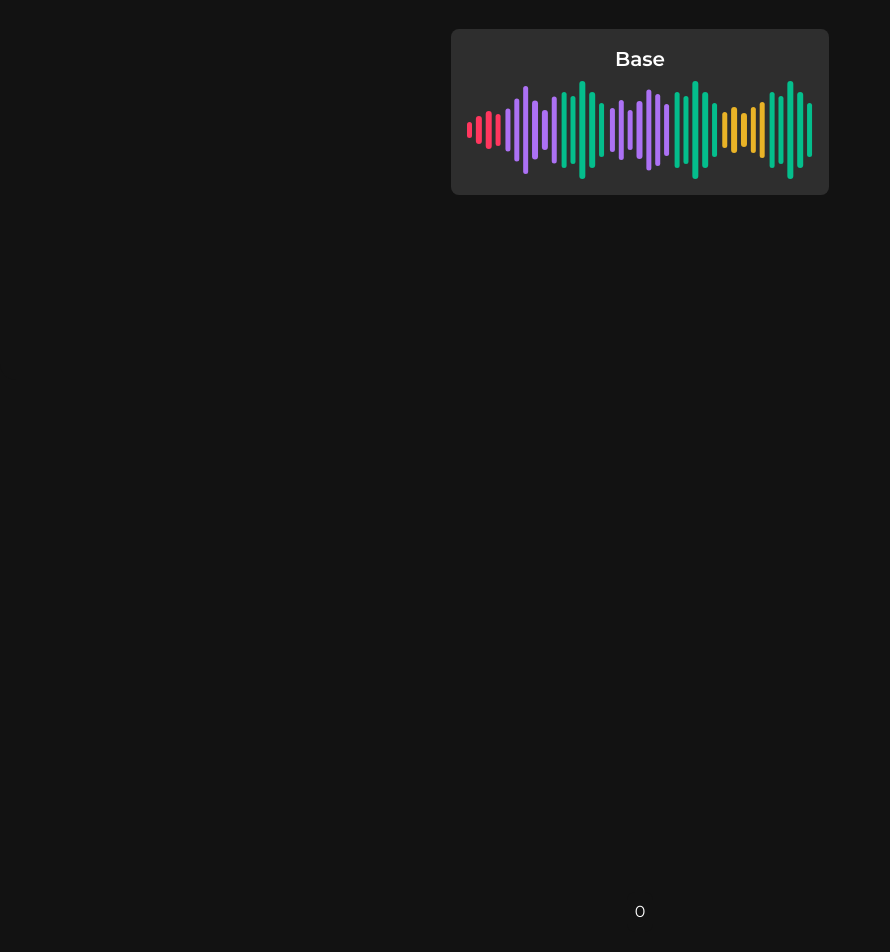
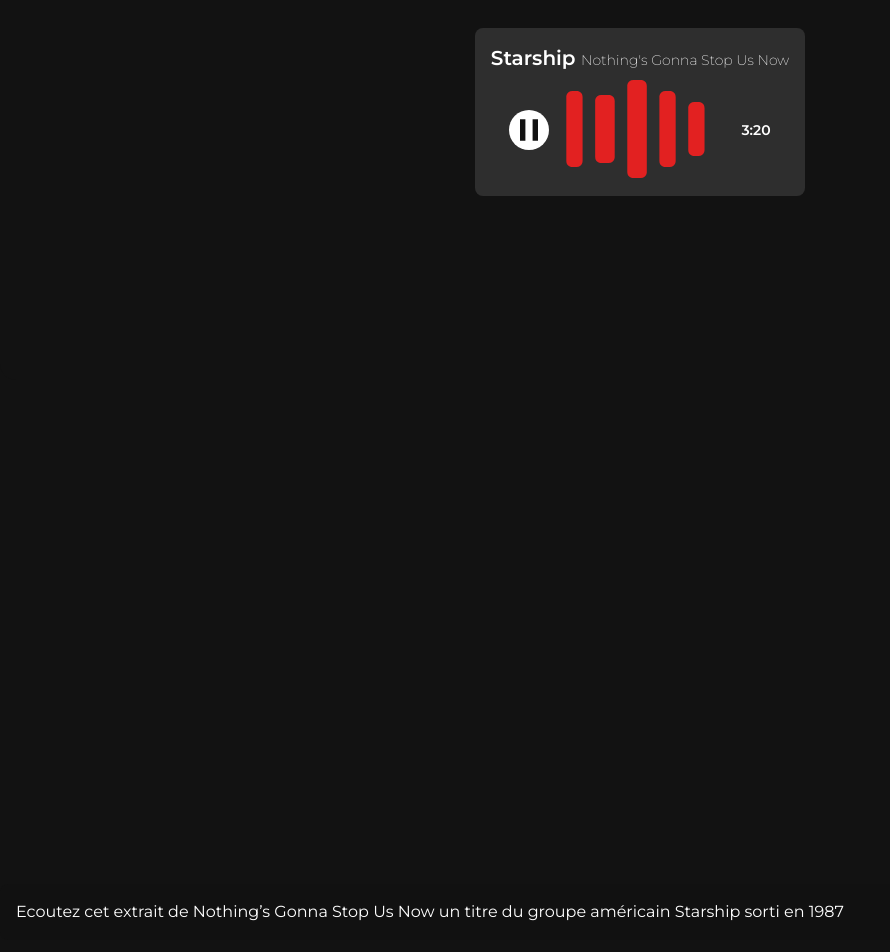
Before and after one commit to rtbfinfo/spotify_analysis, a SvelteKit app in the folder spotify_sound/: page / in a window 1280 px wide. Shown: the part 1220-2172 px from the top of the page, without its empty margins (0-890 px from the left). Built offline with nearby package versions, Linux system fonts and the light colour scheme; a web font is replaced by a local one.

Commit message:
play working + some style changes

```diff
--- a/spotify_sound/src/app.css
+++ b/spotify_sound/src/app.css
@@ -12,3 +12,9 @@
 body {
     background-color: #121212;
 }
+/* div {
+    border: 2px solid red;
+}
+section {
+    border: 2px solid aqua;
+} */
--- a/spotify_sound/src/routes/+page.svelte
+++ b/spotify_sound/src/routes/+page.svelte
@@ -6,6 +6,7 @@
     import Hero from "./components/Hero.svelte";
     import Title from "./components/Title.svelte";
     import CardGraph from "./components/cardGraph.svelte";
+  import ScrollExemple from './components/ScrollExemple.svelte';
 
     onMount(()=> {
     //smooth scroll
@@ -31,6 +32,7 @@
         <p class="pt-12">Il est petit, rond, vert barré de traits noirs et il a changé la musique pour toujours. Dans ce grand format data avec plein de jolis graphiques on vous explique pourquoi Spotify a modifié les techniques des artistes pour nous faire consommer de la zik.</p>
     </div>
     <ScrollBloc />
+    <ScrollExemple />
     <section class="Pourquoi max-w-4xl mx-auto mb-20">
         <Title
             txt="Pourquoi c'est comme ça ?"
@@ -100,7 +102,7 @@
             Quisque varius odio dis at dignissim nam. Leo neque fermentum."/>
         <CardGraph
             size="small-inverse"
-            flourishId="14991036"
+            flourishId="14991590"
             title="Evolution de la durée des intros du billboard hot 100"
             textContent="Lorem ipsum dolor sit amet consectetur.
             Libero nulla morbi cursus nibh mi aliquet augue elit risus.
--- /dev/null
+++ b/spotify_sound/src/routes/components/CardSong.svelte
@@ -0,0 +1,87 @@
+<script lang="ts">
+    export let step: Number;
+    export let title: String;
+    export let currentStep: Number;
+    export let Duration: String;
+    export let bigSeconds: boolean;
+    export let date: String;
+    export let introLength: String;
+    export let songSource: String;
+
+    import { slide, fade } from 'svelte/transition';
+    import { flip } from 'svelte/animate';
+
+
+    let paused = true;
+    let time = 0;
+    let duration;
+    $: progress = (time / duration);
+
+    $: if(currentStep == step) {
+        paused = false;
+    }
+
+    $: if ( progress == 1 && paused == true) {
+    progress = 0;
+   }
+    const playVideo = () => {
+        paused = !paused;
+    }
+    $: console.log(paused)
+</script>
+
+<div class="bg-cardBg rounded-lg gap-2 p-4 flex flex-col justify-center items-center  hover:opacity-100 {currentStep == step ? "opacity-100" : bigSeconds ? "opacity-100" : "opacity-50 transition-all duration-500"}"
+    transition:slide
+   >
+    <h1 class="font-semibold text-text text-xl">{@html title}</h1>
+    {#if bigSeconds}
+    <div transition:slide class="flex gap-4 justify-items-end items-center">
+        <h3 class="font-semibold text-4xl text-text">{date}</h3>
+        <h2 class="text-8xl font-semibold {step == 0 ? "text-primary" : step == 1 ? "text-graphicPink" : "text-secondary"}">{@html introLength}</h2>
+    </div>
+    {:else}
+    <div transition:slide class="flex gap-4 justify-items-end items-center">
+        <button class="rounded-full bg-text w-10 h-10 hover:opacity-60" on:click={playVideo}>
+            {#if !paused}
+            <svg xmlns="http://www.w3.org/2000/svg" class="h-9 w-10 text-background" viewBox="0 0 20 20" fill="currentColor">
+                <path fill-rule="evenodd" d="M5 4h3v12H5V4zm7 0h3v12h-3V4z" clip-rule="evenodd" />
+            </svg>
+            {:else}
+            <svg xmlns="http://www.w3.org/2000/svg" class="h-9 w-10 text-background" viewBox="0 0 20 20" fill="currentColor">
+                <path fill-rule="evenodd" d="M8 5v10l7-5-7-5z" clip-rule="evenodd" />
+            </svg>
+            {/if}
+        </button>
+        <audio src="https://rtbfmedia.be/rtbfinfo/songs_intro/{songSource}.mp3"
+        playsinline
+        bind:paused={paused}
+        bind:currentTime={time}
+		bind:duration />
+        <!-- <div class="progress-container {step == 0 ? "before:bg-primary" : step == 1 ? "before:bg-graphicPink" : "before:bg-secondary"} {"before:w-[" + progress + "%]"}" > -->
+            <progress id="progress" value={progress || 0} min="0" class="{step == 0 ? "bg-primary" : step == 1 ? "bg-graphicPink" : "bg-secondary"} "></progress>
+        <!-- </div>  -->
+        <p class="text-text text-sm font-semibold">{Duration}</p>
+    </div>
+    {/if}
+</div>
+
+<style>
+    	progress {
+            clip-path: path("M6.8889 11h4.2827s6 0 6 6v64s0 6 -6 6h-4.2827s-6 0 -6 -6v-64s0 -6 6 -6 M35.7456 15h7.5393s6 0 6 6v56s0 6 -6 6h-7.5393s-6 0 -6 -6v-56s0 -6 6 -6 M67.8588 0h7.5393s6 0 6 6v86s0 6 -6 6h-7.5393s-6 0 -6 -6v-86s0 -6 6 -6 M99.9719 11h4.2827s6 0 6 6v64s0 6 -6 6h-4.2827s-6 0 -6 -6v-64s0 -6 6 -6 M128.828 22h4.2827s6 0 6 6v42s0 6 -6 6h-4.2827s-6 0 -6 -6v-42s0 -6 6 -6");
+            height: 100px;
+            -webkit-appearance: none;
+            appearance: none;
+            -moz-appearance: none;
+	}
+
+	progress::-webkit-progress-bar {
+		background-color: rgb(226, 33, 33);
+	}
+
+	progress::-webkit-progress-value {
+		background-color: rgba(255, 255, 255, 01);
+	}
+	progress::-moz-progress-bar {
+		background-color: rgba(255, 255, 255, 01);
+	}
+</style>
--- a/spotify_sound/src/routes/components/CardWave.svelte
+++ b/spotify_sound/src/routes/components/CardWave.svelte
@@ -5,6 +5,10 @@
     import { slide } from 'svelte/transition';
     import { flip } from 'svelte/animate';
 
+    let transition = "transition:slide"
+    if (currentStep == 0) {
+        transition = "in:slide"
+    }
 </script>
 
 <div class="bg-cardBg rounded-lg gap-2 p-4 flex flex-col justify-center items-center  hover:opacity-90 {currentStep == step ? "opacity-100" : "opacity-50 transition-all duration-500"}"
--- /dev/null
+++ b/spotify_sound/src/routes/components/ScrollExemple.svelte
@@ -0,0 +1,57 @@
+<script lang="ts">
+    import { fly } from 'svelte/transition';
+    import { afterUpdate } from "svelte";
+    import CardWave from "./CardWave.svelte";
+    import Scroll from "./Scrolly.svelte";
+    import CardSong from "./CardSong.svelte";
+
+    const steps = ["Voici une chanson pop type comme on en a toujours fait pendant des années. La recette a longtemps été synonyme de succès : on installe tranquillement le thème avec une intro, puis un couplet… et enfin arrive le refrain. Bref, l’artiste prend le temps… Dans le milieu on appelle ça la formule ABABCB "
+                  , "Et voici une structure qui connait de plus en plus de succès depuis le début des années 2010. Vous avez remarqué ? La chanson est plus courte… mais ce n’est pas la seule chose qui a rétrécit."
+                  , " Désormais on entre plus vite dans le vif du sujet avec quelque chose de punchy (dans le milieu on appelle ces quelques notes qui attirent votre oreille un “hook”) et le refrain arrive plus tôt pour bien nous rester en tête. On peut aussi résumer - mais pas toujours - par BABABCB"]
+    let currentStep = 0;
+    let bigSeconds = false;
+
+    $: if (currentStep == 3) {
+      bigSeconds = true;
+    } else {
+      bigSeconds = false;
+    }
+</script>
+
+<section>
+    <div class="sticky top-0">
+        <div class="mx-3 flex gap-10 flex-col justify-center items-center h-screen shrink-0">
+            {#if currentStep == 0 || currentStep == 1 || currentStep == 2 || currentStep == 3}
+              <CardWave
+              step=0
+              currentStep={currentStep}
+              title="Base"
+              />
+                {#if currentStep == 1 || currentStep == 2 || currentStep == 3}
+                <CardWave
+                step=1
+                currentStep={currentStep}
+                title="Intro"
+                />
+                {/if}
+                {#if currentStep == 2 || currentStep == 3}
+                <CardWave
+                currentStep={currentStep}
+                step=2
+                title="Couplet"/>
+                {/if}
+            {/if}
+
+        </div>
+    </div>
+
+    <Scroll bind:value={currentStep}>
+      {#each steps as text, i}
+        <div class="flex place-items-center justify-center h-screen" class:active={currentStep === i}>
+          <div class="text-text flex justify-center z-10 flex-col bg-background rounded-lg bg-opacity-80 w-screen p-4">
+            {@html text}
+          </div>
+        </div>
+      {/each}
+    </Scroll>
+  </section>
--- a/spotify_sound/src/routes/components/scrollBloc.svelte
+++ b/spotify_sound/src/routes/components/scrollBloc.svelte
@@ -1,32 +1,59 @@
 <script lang="ts">
+    import { fly } from 'svelte/transition';
+    import { afterUpdate } from "svelte";
     import CardWave from "./CardWave.svelte";
     import Scroll from "./Scrolly.svelte";
-    import { fly } from 'svelte/transition';
-    import { afterUpdate } from "svelte";
+    import CardSong from "./CardSong.svelte";
 
-    const steps = [0, 1, 2];
-    let currentStep: Number;
+    const steps = ["Ecoutez cet extrait de Nothing’s Gonna Stop Us Now un titre du groupe américain Starship sorti en 1987"
+                  , "Et maintenant, faisons un bon dans le temps et passons à cette chanson de Miley Cyrus sortie en 2023."
+                  , "Il n’y a pas quelque chose qui vous frappe ? Allez, faisons encore plus évident avec Where Are You Now, le tube du DJ belge Lost Frequencies souligné par la voix du Britannique Calum Scott. Fin août, ce titre dépassait le milliard d’écoutes sur Spotify…"
+                  , "Vous l’avez compris maintenant: l’intro est à chaque fois plus courte. Ces trois titres choisis pas tout à fait au hasard représentent bien une évolution dans la façon de composer des tubes."];
+    let currentStep = 0;
+    let bigSeconds = false;
+
+    $: if (currentStep == 3) {
+      bigSeconds = true;
+    } else {
+      bigSeconds = false;
+    }
 </script>
 
 <section>
     <div class="sticky top-0">
-        <div class="mx-3 flex gap-10 flex-col justify-center items-center h-screen">
-            <CardWave step=0
-            currentStep={currentStep}
-            title="Base"/>
-            {#if currentStep ==1 || currentStep ==2}
-                <CardWave
-                step=1
+        <div class="mx-3 flex gap-10 flex-col justify-center items-center h-screen shrink-0">
+            {#if currentStep == 0 || currentStep == 1 || currentStep == 2 || currentStep == 3}
+              <CardSong step=0
+              currentStep={currentStep}
+              title="Starship <span class='text-sm font-light'>Nothing's Gonna Stop Us Now</span>"
+              Duration="3:20"
+              bigSeconds={bigSeconds}
+              date="1987"
+              introLength="22<span class='text-5xl font-semibold'>s</span>"
+              songSource="starship"
+              />
+              {#if currentStep == 1 || currentStep == 2 || currentStep == 3}
+                <CardSong step=1
                 currentStep={currentStep}
-                title="Intro"
+                title="Miley Cyrus <span class='text-sm font-light'>flower</span>"
+                Duration="3:20"
+                bigSeconds={bigSeconds}
+                date="2023"
+                introLength="8<span class='text-5xl font-semibold'>s</span>"
+                songSource="cyrus"
                 />
-            {/if}
-            {#if currentStep ==2 }
-                <CardWave
+              {/if}
+              {#if currentStep == 2 || currentStep == 3}
+                <CardSong step=2
                 currentStep={currentStep}
-                step=2
-                title="Couplet"/>
-
+                title="Lost Frequencies <span class='text-sm font-light'>Where Are You Now</span>"
+                Duration="3:20"
+                bigSeconds={bigSeconds}
+                date="2021"
+                introLength="0<span class='text-5xl font-semibold'>s</span>"
+                songSource="lost_frequencies"
+                />
+              {/if}
             {/if}
         </div>
     </div>
@@ -34,7 +61,7 @@
     <Scroll bind:value={currentStep}>
       {#each steps as text, i}
         <div class="flex place-items-center justify-center h-screen" class:active={currentStep === i}>
-          <div class="text-text flex justify-center z-10 flex-col bg-background p-2 rounded-lg bg-opacity-50">
+          <div class="text-text flex justify-center z-10 flex-col bg-background rounded-lg bg-opacity-80 w-screen p-4">
             {@html text}
           </div>
         </div>
```
Also changed, not shown: spotify_sound/src/routes/components/cardGraph.svelte (+10 -2 lines), spotify_sound/static/play.png (added), spotify_sound/static/sound/intro_big.svg (added).
